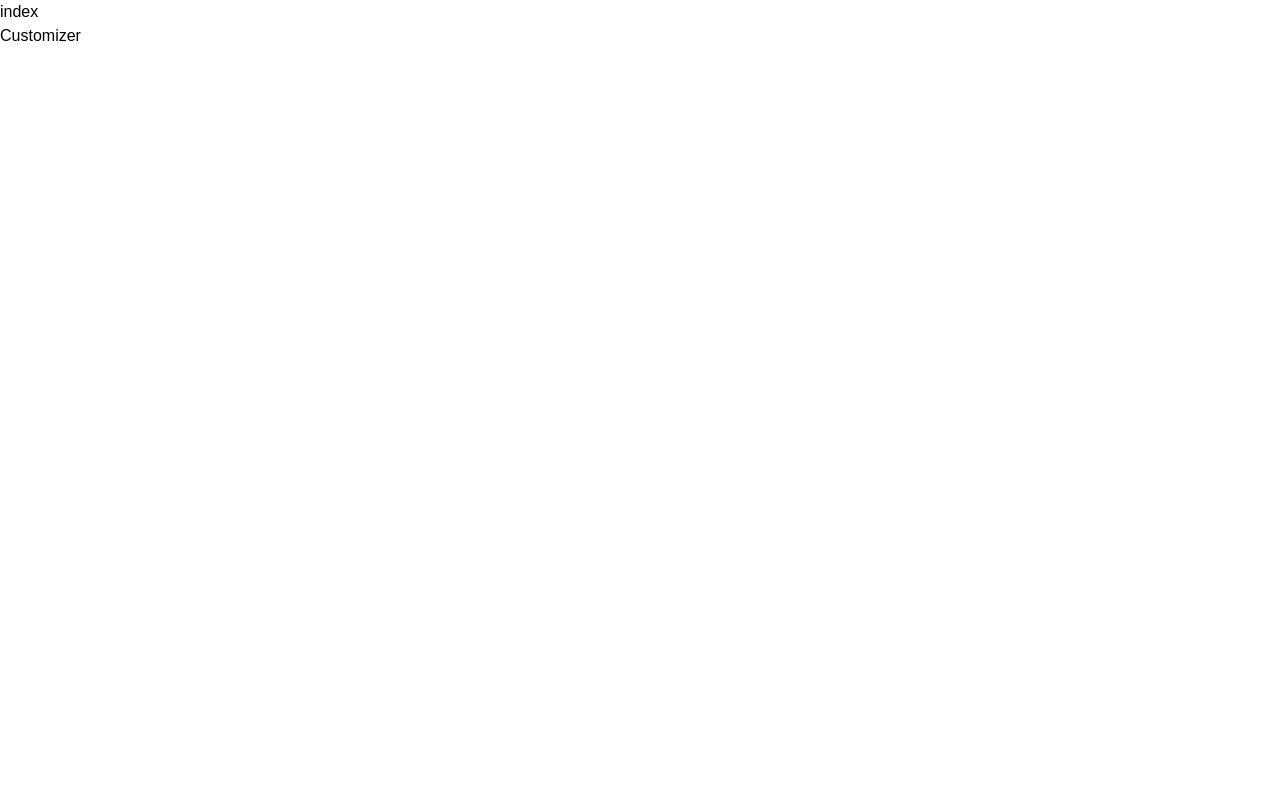
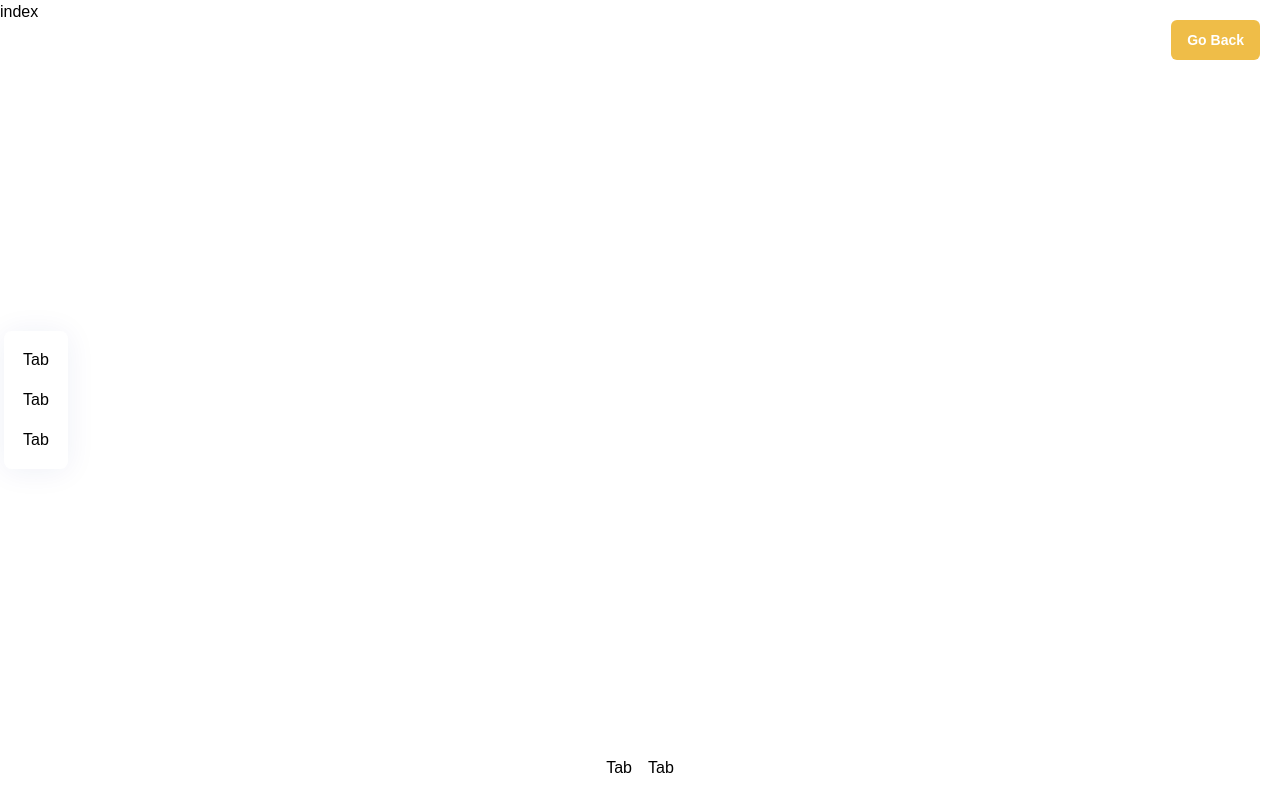
Before and after one commit to rahul01-git/Tshirt_Design_Visualization, a React (Vite) app: page / in a window 1280 px wide. Both pictures are taken after a click on the button "Customize It". Built offline with nearby package versions, Linux system fonts and the light colour scheme; a web font is replaced by a local one.

Commit message:
customizer

```diff
--- /dev/null
+++ b/src/components/AIPicker.jsx
@@ -0,0 +1,9 @@
+import React from 'react'
+
+const AIPicker = () => {
+  return (
+    <div>AIPicker</div>
+  )
+}
+
+export default AIPicker
--- /dev/null
+++ b/src/components/ColorPicker.jsx
@@ -0,0 +1,9 @@
+import React from 'react'
+
+const ColorPicker = () => {
+  return (
+    <div>ColorPicker</div>
+  )
+}
+
+export default ColorPicker
--- /dev/null
+++ b/src/components/FilePicker.jsx
@@ -0,0 +1,9 @@
+import React from 'react'
+
+const FilePicker = () => {
+  return (
+    <div>FilePicker</div>
+  )
+}
+
+export default FilePicker
--- /dev/null
+++ b/src/components/Tab.jsx
@@ -0,0 +1,9 @@
+import React from 'react'
+
+const Tab = () => {
+  return (
+    <div>Tab</div>
+  )
+}
+
+export default Tab
--- a/src/components/index.js
+++ b/src/components/index.js
@@ -1,3 +1,7 @@
 import CustomButton from "./CustomButton";
+import AIPicker from "./AIPicker";
+import FilePicker from "./FilePicker";
+import ColorPicker from "./ColorPicker";
+import Tab from "./Tab";
 
-export { CustomButton }
+export { CustomButton, AIPicker, ColorPicker, FilePicker, Tab }
--- a/src/pages/Customizer.jsx
+++ b/src/pages/Customizer.jsx
@@ -1,7 +1,64 @@
+import { useState, useEffect } from "react";
+import { AnimatePresence, motion } from "framer-motion";
+import { useSnapshot } from "valtio";
+
+import config from "../config/config";
+import state from "../store";
+import { download } from "../assets";
+import { downloadCanvasToImage, reader } from "../config/helpers";
+import { EditorTabs, FilterTabs, DecalTypes } from "../config/constants.js";
+import { fadeAnimation, slideAnimation } from "../config/motion";
+import {
+  AIPicker,
+  ColorPicker,
+  CustomButton,
+  FilePicker,
+  Tab,
+} from "../components";
+
 const Customizer = () => {
+  const snap = useSnapshot(state);
   return (
-    <div>Customizer</div>
-  )
-}
+    <AnimatePresence>
+      {!snap.intro && (
+        <>
+          <motion.div
+            key="custom"
+            className="absolute top-0 left-0 z-10"
+            {...slideAnimation("left")}
+          >
+            <div className="flex items-center min-h-screen ">
+              <div className="editortabs-container tabs">
+                {EditorTabs.map((tab) => (
+                  <Tab key={tab.name} tab={tab} handleClick={() => {}} />
+                ))}
+              </div>
+            </div>
+          </motion.div>
+          <motion.div
+            className="absolute z-10 top-5 right-5"
+            {...fadeAnimation}
+          >
+            <CustomButton
+              type="filled"
+              title="Go Back"
+              handleClick={() => (state.intro = true)}
+              customStyles="w-fit px-4 py-2.5 font-bold text-sm"
+            />
+          </motion.div>
+          <motion.div
+            className="filtertabs-container"
+            {...slideAnimation("up")}
+          >
+            {FilterTabs.map((tab) => (
+              <Tab key={tab.name} tab={tab}
+              isFilterTab isActiveTab="" handleClick={() => {}} />
+            ))}
+          </motion.div>
+        </>
+      )}
+    </AnimatePresence>
+  );
+};
 
-export default Customizer
+export default Customizer;
```
